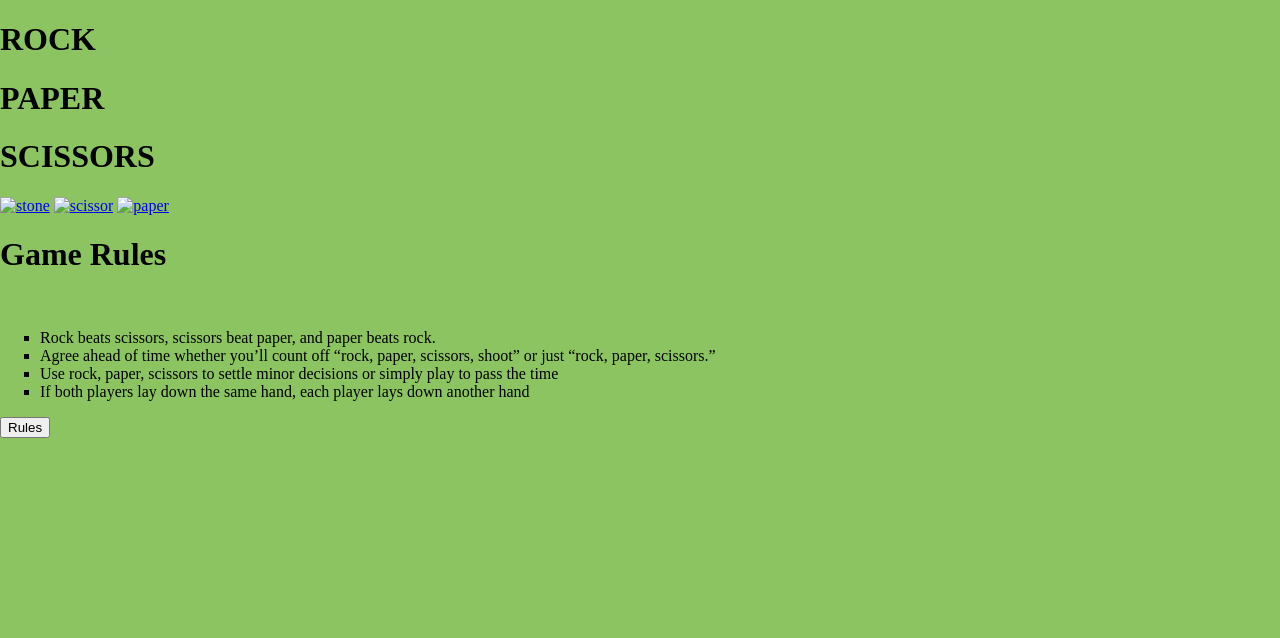
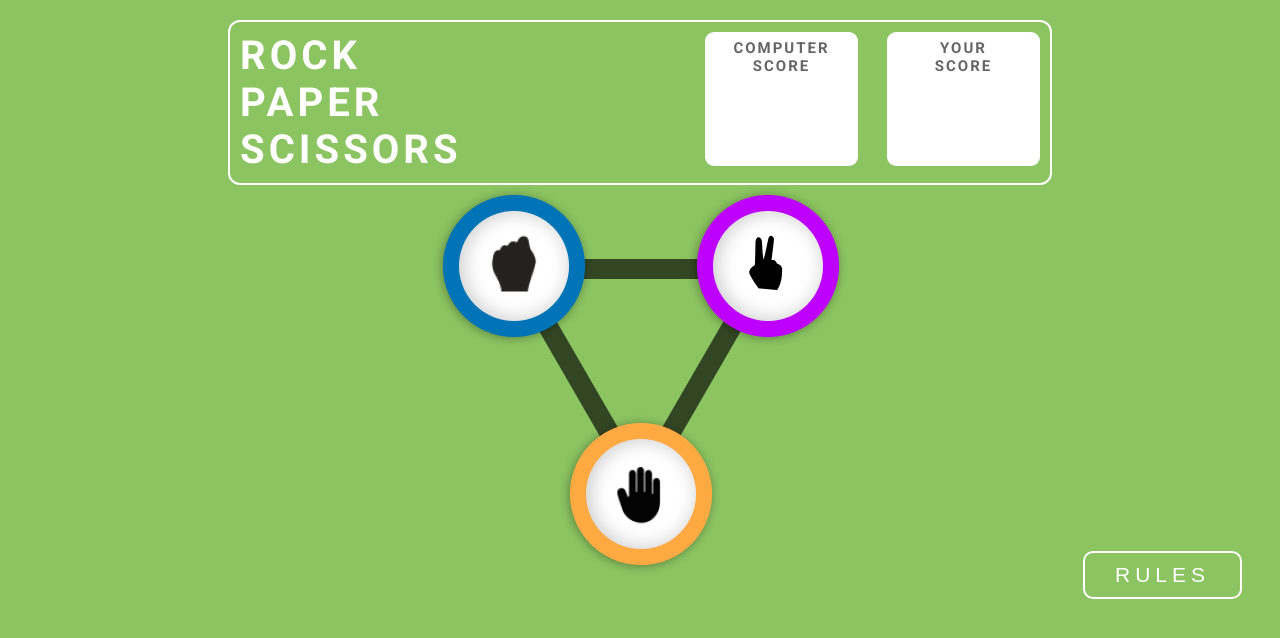
Before and after one commit to GajendraRao007/Rock-Paper-Scissor-Game, a plain HTML site: page index.html in a window 1280 px wide. Drawn offline with Linux system fonts and the light colour scheme.

Commit message:
added css

```diff
--- a/index.html
+++ b/index.html
@@ -8,34 +8,40 @@
 </head>
 <body>
     <div  class="container">
-        <div>
-            <h1>ROCK</h1>
-            <h1>PAPER</h1>
-            <h1>SCISSORS</h1>
+        <div class="box">
+            <div class="headings">
+                <h1>ROCK</h1>
+                <h1>PAPER</h1>
+                <h1>SCISSORS</h1>
+            </div>
             <div class="Score-box">
-                <div id="Computer-Score-display"></div>
-                <div id="Your-Score-display"></div>
+                <div id="Computer-Score-display">COMPUTER <br> SCORE</div>
+                <div id="Your-Score-display">YOUR <br> SCORE</div>
             </div>
         </div>
 
         <div class="select-options">
-            <a href="#"><img src="" alt="stone" srcset=""></a>
-            <a href="#"><img src="" alt="scissor" srcset=""></a>
-            <a href="#"><img src="" alt="paper" srcset=""></a>
-
+            <a href="#"><img src="Images\Group 6.png" alt="stone" srcset=""></a>
+            <div class="line1"></div>
+            <a href="#"><img src="Images\Group 7.png" alt="scissor" srcset=""></a>
+        </div>
+        <div class="select-options-2">
+            <div class="line2"></div>
+            <a href="#"><img src="Images\Group 8.png" alt="paper" srcset=""></a>
+            <div class="line3"></div>
         </div>
 
         <div class="rules-box">
-            <h1>Game Rules</h1>
-            <a href="#" id="cancel-btn"><img src="" alt="" srcset=""></a>
+            <a href="#" id="cancel-btn"><img src="Images\Group 9.png" alt="" srcset=""></a>
+            <h4>Game Rules</h4>
             <ul style="list-style-type:square">
                 <li>Rock beats scissors, scissors beat paper, and paper beats rock.</li>
                 <li>Agree ahead of time whether you’ll count off “rock, paper, scissors, shoot” or just “rock, paper, scissors.”</li>
                 <li>Use rock, paper, scissors to settle minor decisions or simply play to pass the time</li>
                 <li>If both players lay down the same hand, each player lays down another hand</li>
             </ul>
-            <button id="Rules-btn">Rules</button>
         </div>
+        <button id="Rules-btn">RULES</button>
 
     </div>
 
--- a/style.css
+++ b/style.css
@@ -1,5 +1,157 @@
+@import url('https://fonts.googleapis.com/css2?family=Inter:wght@100..900&family=Poppins:ital,wght@0,100;0,200;0,300;0,400;0,500;0,600;0,700;0,800;0,900;1,100;1,200;1,300;1,400;1,500;1,600;1,700;1,800;1,900&family=Roboto:ital,wght@0,100;0,300;0,400;0,500;0,700;0,900;1,100;1,300;1,400;1,500;1,700;1,900&family=Syne:wght@400..800&display=swap');
+
 body{
     margin: 0;
     padding: 0;
     background-color: #8CC461;
+    font-family: "Roboto", sans-serif;
+
 }
+
+.box{
+    border: 2px solid white;
+    width: 800px;
+    margin: 0 auto;
+    margin-top: 20px;
+    padding: 10px;
+    border-radius: 12px;
+    display: flex;
+    justify-content: space-between;
+}
+
+h1{
+    font-size: 40px;
+    margin: 0;
+    font-weight: 600;
+    color: white;
+    padding: 0;
+    letter-spacing: 4px;
+}
+
+#Computer-Score-display{
+    width: 139px;
+    height: 120px;
+    border-radius: 9px;
+    background-color: white;
+    color: #656565;
+    font-size: 15px;
+    font-weight: 700;
+    text-align: center;
+    padding: 7px;
+    letter-spacing: 2px;
+    margin-right: 29px;
+}
+#Your-Score-display{
+    width: 139px;
+    height: 120px;
+    border-radius: 9px;
+    background-color: white;
+    color: #656565;
+    font-size: 15px;
+    font-weight: 700;
+    text-align: center;
+    padding: 7px;
+    letter-spacing: 2px;
+}
+
+.Score-box{
+    display: flex;
+
+}
+
+.rules-box{
+    background-color: #004429;
+    border: 7px solid white;
+    width: 278px;
+    height: 335px;
+    border-radius: 13px;
+    position: absolute;
+    right: 38px;
+    margin-top: -390px;
+    display: none;
+}
+
+h4{
+    text-align: center;
+    font-size: 29px;
+    color: white;
+}
+
+#cancel-btn{
+    position: absolute;
+    right: -30px;
+    top: -40px;
+}
+
+ul{
+  margin-top: -20px;
+}
+
+li{
+    font-size: 13px;
+    color: white;
+    margin-bottom: 10px;
+    padding: 2px;
+    padding-right: 10px;
+    font-weight: 400;
+
+
+}
+
+li::marker {
+    color: #FFD600;
+   font-size: 15px;
+}
+
+#Rules-btn{
+    padding: 10px 30px;
+    font-size: 21px;
+    border-radius: 10px;
+    letter-spacing: 5px;
+    color: white;
+    border: 2px solid white;
+    background-color: transparent;
+    margin-top: -30px;
+    margin-right: 38px;
+    position: absolute;
+    right: 0;
+    cursor: pointer;
+}
+
+.select-options{
+    display: flex;
+    justify-content: center;
+    gap: 35px;
+}
+
+.select-options-2{
+    display: flex;
+    justify-content: center;
+    margin-top: 60px;
+}
+
+.line1{
+    border: 10px solid #000000A3;
+    transform: rotate(90deg);
+    z-index: -1;
+}
+.line2{
+    border: 10px solid #000000A3;
+    transform: rotate(330deg);
+    z-index: -1;
+    height: 180px;
+    margin-top: -100px;
+    position: relative;
+    left: 50px;
+
+}
+
+.line3{
+    border: 10px solid #000000A3;
+    transform: rotate(-330deg);
+    z-index: -1;
+    height: 180px;
+    margin-top: -100px;
+    position: relative;
+    left: -50px;
+}
```
Also changed, not shown: Images/Group 6.png (added), Images/Group 7.png (added), Images/Group 8.png (added), Images/Group 9.png (added).
